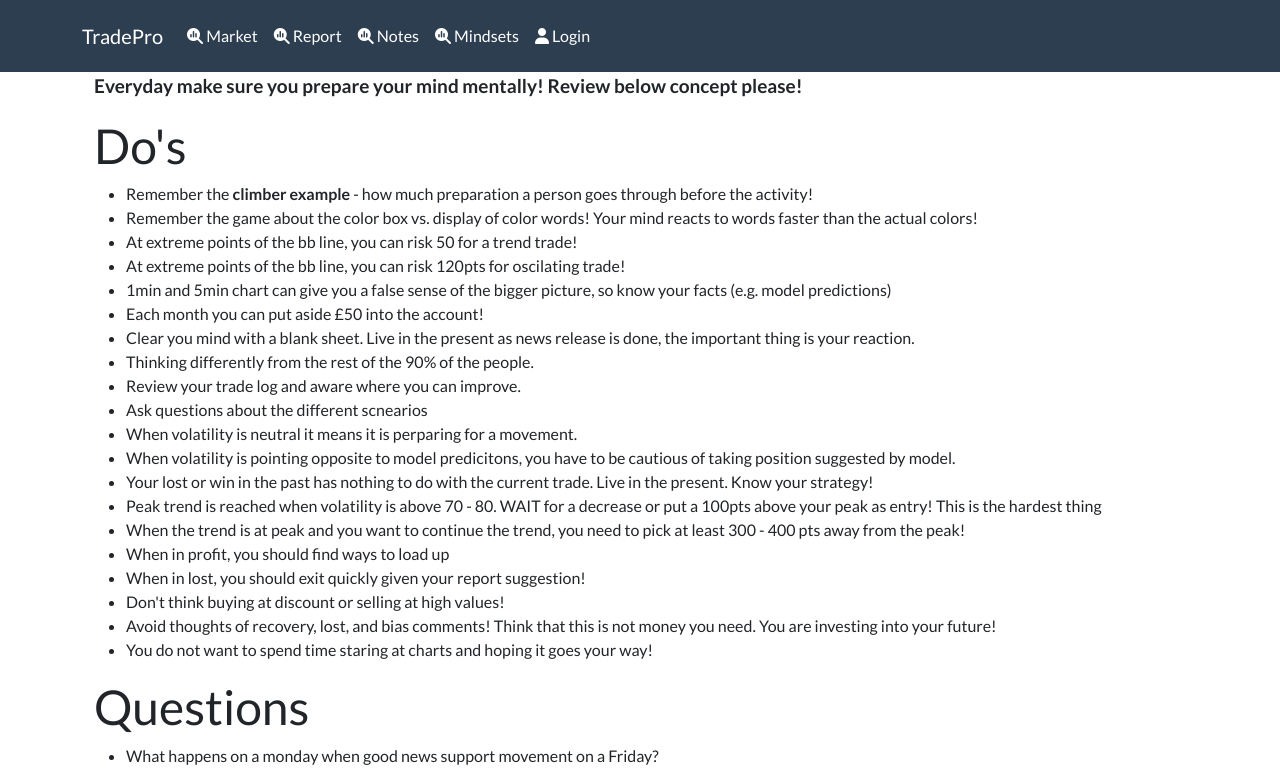
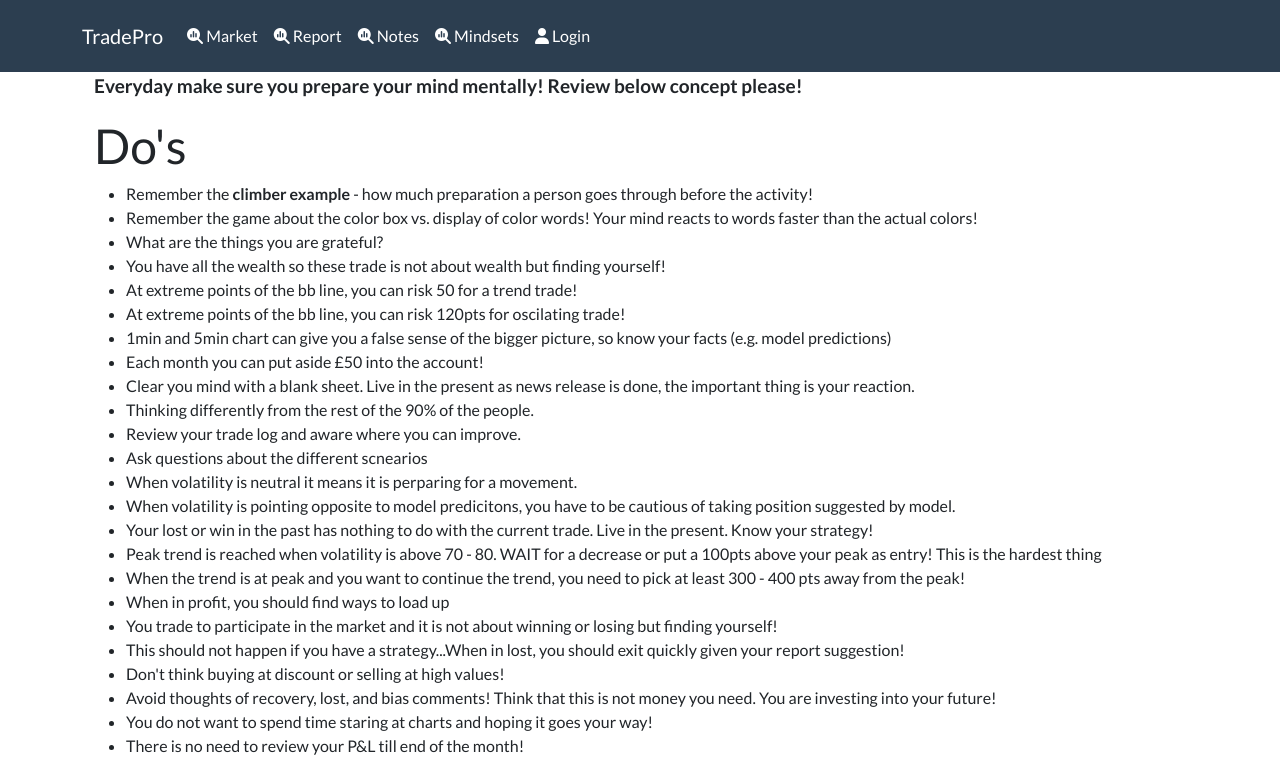
Before and after one commit to ZonyLaw/tradepro_fe, a React (Create React App) app: page /tradersnotes in a window 1280 px wide. Shown: the top 771 px of the page. Built offline with nearby package versions, Linux system fonts and the light colour scheme.

Commit message:
update more notes

```diff
--- a/src/screens/TradersNotesScreen.js
+++ b/src/screens/TradersNotesScreen.js
@@ -13,6 +13,8 @@ function TradersNotes() {
            <ul>
               <li>Remember the <strong>climber example</strong> - how much preparation a person goes through before the activity!</li>
               <li>Remember the game about the color box vs. display of color words! Your mind reacts to words faster than the actual colors!</li>
+              <li>What are the things you are grateful?</li>
+              <li>You have all the wealth so these trade is not about wealth but finding yourself!</li>
               <li>At extreme points of the bb line, you can risk 50 for a trend trade!</li>
               <li>At extreme points of the bb line, you can risk 120pts for oscilating trade!</li>
               <li>1min and 5min chart can give you a false sense of the bigger picture, so know your facts (e.g. model predictions)</li>
@@ -27,10 +29,12 @@ function TradersNotes() {
               <li>Peak trend is reached when volatility is above 70 - 80. WAIT for a decrease or put a 100pts above your peak as entry! This is the hardest thing</li>
               <li>When the trend is at peak and you want to continue the trend, you need to pick at least 300 - 400 pts away from the peak!</li>
               <li>When in profit, you should find ways to load up</li>
-              <li>When in lost, you should exit quickly given your report suggestion!</li>
+              <li>You trade to participate in the market and it is not about winning or losing but finding yourself!</li>
+              <li>This should not happen if you have a strategy...When in lost, you should exit quickly given your report suggestion!</li>
               <li>Don't think buying at discount or selling at high values!</li>
               <li>Avoid thoughts of recovery, lost, and bias comments! Think that this is not money you need. You are investing into your future!</li>
               <li>You do not want to spend time staring at charts and hoping it goes your way!</li>
+              <li>There is no need to review your P&L till end of the month!</li>
 
 
           </ul>
```
